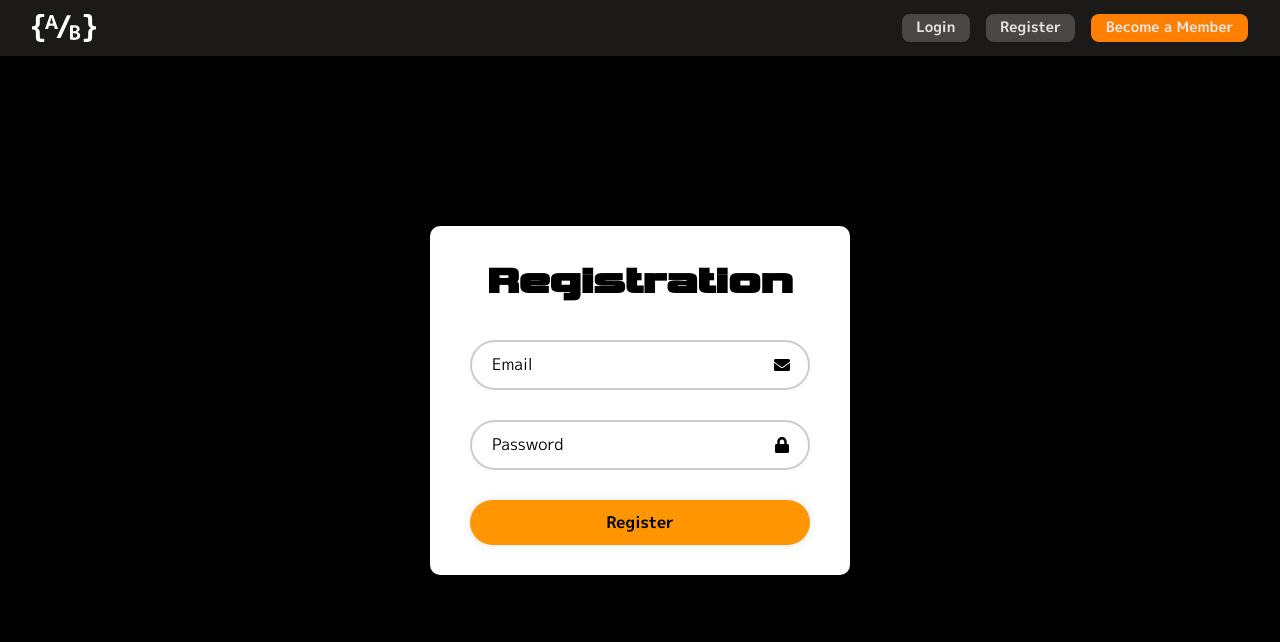
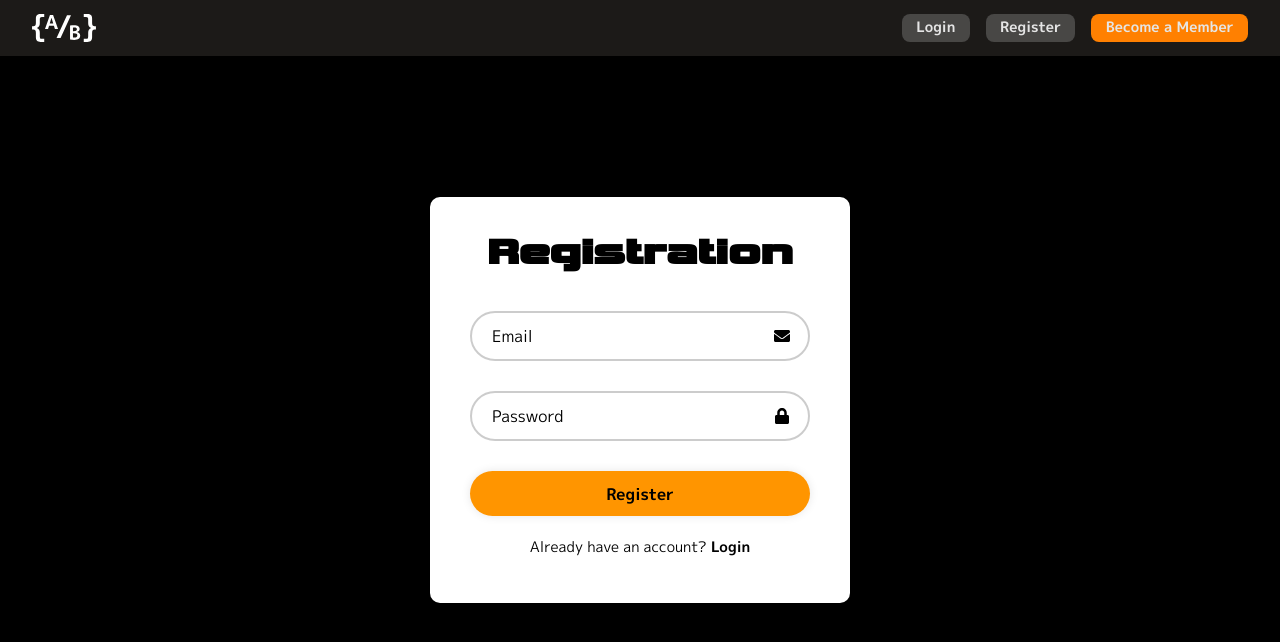
Before and after one commit to DrPepper1337/AlgoBoostWebSite, a React (Vite) app in the folder frontend/: page /login in a window 1280 px wide. Both pictures are taken after a click on the button "Register". Shown: the top 642 px of the page. Built offline with nearby package versions, Linux system fonts and the light colour scheme.

Commit message:
feat: added link to login page from register form

```diff
--- a/frontend/src/components/LoginRegister/LoginRegister.css
+++ b/frontend/src/components/LoginRegister/LoginRegister.css
@@ -119,19 +119,19 @@ form button {
     font-weight: 700;
 }
 
-form .register-link {
+form .register-login-link {
     font-size: 14.5px;
     text-align: center;
     margin: 20px 0 15px;
 }
 
-.register-link p a{
+.register-login-link p a{
     color: black;
     text-decoration: none;
     text-decoration: none;
     font-weight: 600;
 }
 
- .register-link p a:hover {
+.register-login-link p a:hover {
     text-decoration: underline;
 }
--- a/frontend/src/components/LoginRegister/LoginRegister.jsx
+++ b/frontend/src/components/LoginRegister/LoginRegister.jsx
@@ -160,7 +160,7 @@ const handleLogin = async (e) => {
               </a>
             </div>
             <button type="submit" className="btn">Login</button>
-            <div className="register-link">
+            <div className="register-login-link">
               <p>Don't have an account? <a href="#" onClick={(e) => { e.preventDefault();  navigate('/login?mode=register'); }}> Register</a></p>
             </div>
           </form>
@@ -190,7 +190,12 @@ const handleLogin = async (e) => {
               />
               <FaLock className="icon" />
             </div>
+
             <button type="submit" className="btn">Register</button>
+
+            <div className="register-login-link">
+              <p>Already have an account? <a href="#" onClick={(e) => { e.preventDefault();  navigate('/login?mode=login'); }}> Login</a></p>
+            </div>
 
           </form>
         )}
```
